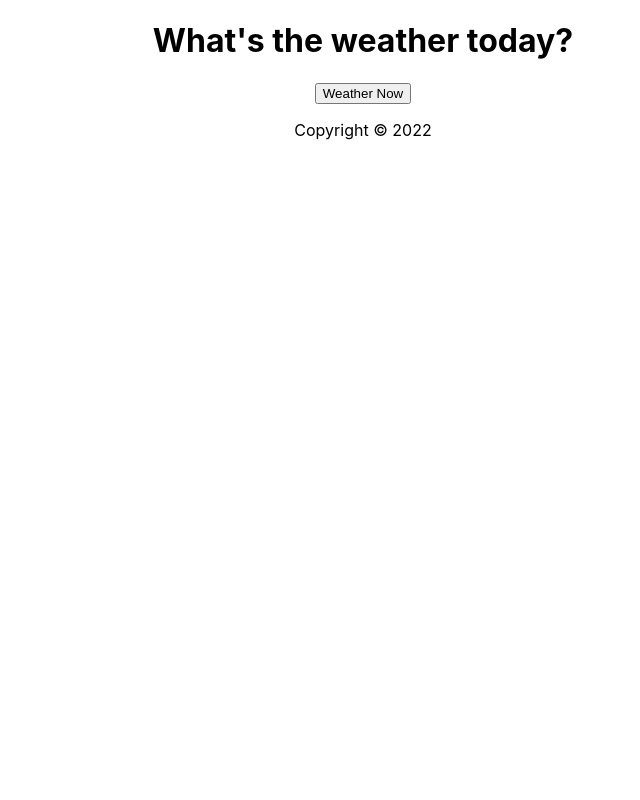
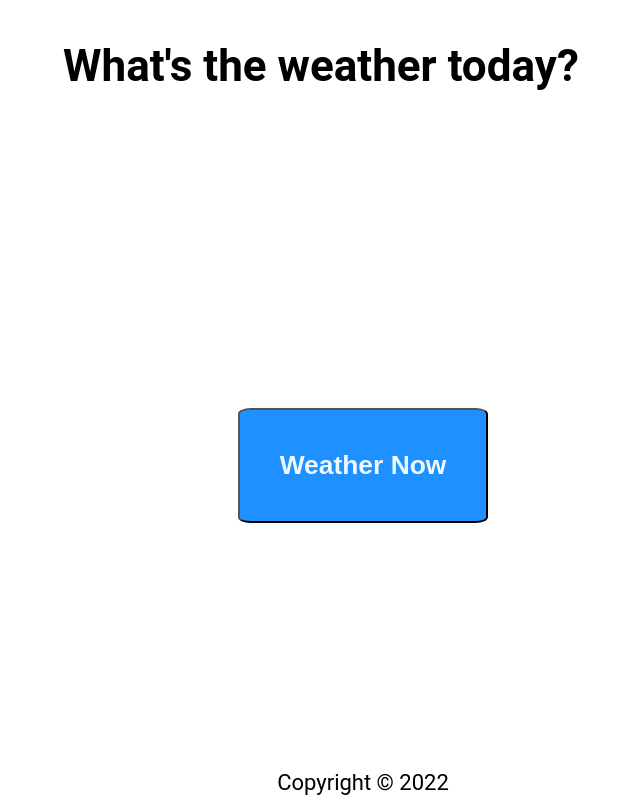
Before and after one commit to lei-marie/Weather-It, a React (Create React App) app: page / in a window 1280 px wide. Shown: the whole page, without its empty margins (277-917 px from the left). Built offline with nearby package versions, Linux system fonts and the light colour scheme.

Commit message:
Updated CSS features

```diff
--- a/src/App.css
+++ /dev/null
@@ -1,38 +0,0 @@
-.App {
-  text-align: center;
-}
-
-.App-logo {
-  height: 40vmin;
-  pointer-events: none;
-}
-
-@media (prefers-reduced-motion: no-preference) {
-  .App-logo {
-    animation: App-logo-spin infinite 20s linear;
-  }
-}
-
-.App-header {
-  background-color: #282c34;
-  min-height: 100vh;
-  display: flex;
-  flex-direction: column;
-  align-items: center;
-  justify-content: center;
-  font-size: calc(10px + 2vmin);
-  color: white;
-}
-
-.App-link {
-  color: #61dafb;
-}
-
-@keyframes App-logo-spin {
-  from {
-    transform: rotate(0deg);
-  }
-  to {
-    transform: rotate(360deg);
-  }
-}
--- a/src/App.js
+++ b/src/App.js
@@ -3,7 +3,6 @@ import Axios from 'axios'
 import Header from './Header';
 //import Content from './Content';
 import Footer from './Footer';
-import './App.css';
 
 function App() {
 
@@ -11,7 +10,6 @@ function App() {
 
   const getWeather = () => {
 Axios.get('https://api.weatherapi.com/v1/current.json?key=95fdf37b8f2e4a2a8e2171932220306&q=Massachusetts&aqi=yes').then((response)=> {
-  console.log(response.data.location.name + ", " + response.data.location.region);
   setWeather('Temperature in ' + response.data.location.name + ", " + response.data.location.region + ' is ' + response.data.current.temp_f + ' degrees Farenheit')
     }
   );
@@ -19,9 +17,11 @@ Axios.get('https://api.weatherapi.com/v1/current.json?key=95fdf37b8f2e4a2a8e2171
   return (
     <div className="App">
       <Header />
-
-       <button onClick={getWeather}> Weather Now </button>
+      <br />
+      <br />
+      <br />
       {weather}
+       <button id="btn" onClick={getWeather}> Weather Now </button>
       <Footer />
   </div>
   );
--- a/src/Header.js
+++ b/src/Header.js
@@ -1,4 +1,5 @@
 const Header = () => {
+
     return (
         <header>
             <h1>What's the weather today?</h1>
--- a/src/index.css
+++ b/src/index.css
@@ -1,13 +1,55 @@
+* {
+  margin: 0;
+  padding: 0;
+  box-sizing: border-box;
+}
+
+html {
+  font-size: 22px;
+}
+
 body {
-  margin: 0;
-  font-family: -apple-system, BlinkMacSystemFont, 'Segoe UI', 'Roboto', 'Oxygen',
+  min-height: 100vh;
+  font-family: 'Roboto', 'Oxygen',
     'Ubuntu', 'Cantarell', 'Fira Sans', 'Droid Sans', 'Helvetica Neue',
     sans-serif;
   -webkit-font-smoothing: antialiased;
   -moz-osx-font-smoothing: grayscale;
 }
 
-code {
-  font-family: source-code-pro, Menlo, Monaco, Consolas, 'Courier New',
-    monospace;
+.App {
+  display: flex;
+  flex-direction: column;
+  justify-content: center;
+  align-items: center;
+  height: 100vh;
+  width: 100%;
+  max-width: 800px;
+  margin: auto;
 }
+
+header {
+  width: 75%;
+  padding-top: 5%;
+  display: flex;
+  justify-content: space-between;
+  align-items: center;
+  text-align: center;
+}
+
+#btn {
+  margin: auto;
+  background-color: dodgerblue;
+  color: aliceblue;
+  font-weight: bolder;
+  padding: 5%;
+  font-size: larger;
+  border-radius: 5%;
+}
+
+footer {
+  width: 75%;
+  padding: 0.25em;
+  display: grid;
+  place-content: center;
+}
```
Also changed, not shown: src/logo.svg (deleted).
